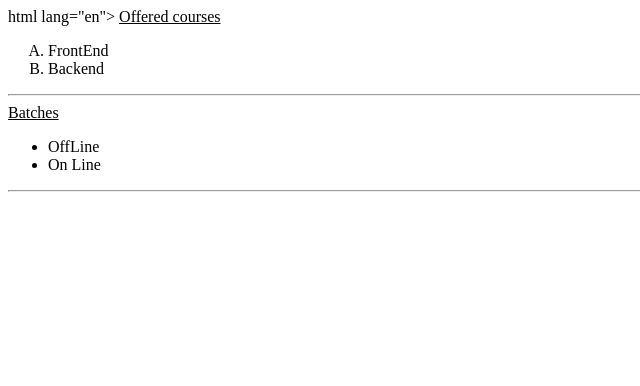
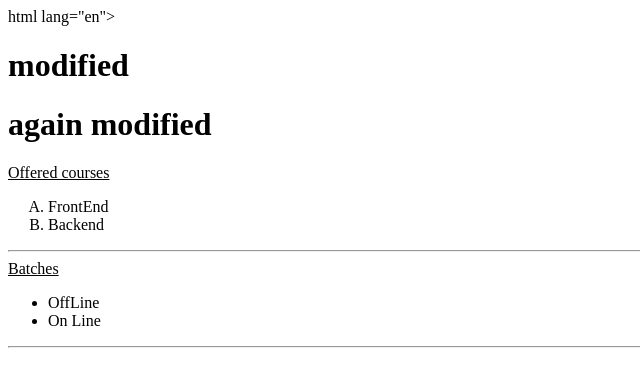
Before and after one commit to sivachandudigavalli/satyasri, a plain HTML site: page index.html in a window 1280 px wide. Shown: the whole page, without its empty margins (0-640 px from the left). Drawn offline with Linux system fonts and the light colour scheme.

Commit message:
added index file

```diff
--- a/index.html
+++ b/index.html
@@ -6,6 +6,8 @@ html lang="en">
     <title>Document</title>
 </head>
 <body>
+<h1> modified </h1>
+<h1> again modified </h1>
     <u>Offered courses</u>
     <ol type="A">
         <li>FrontEnd</li>
```
